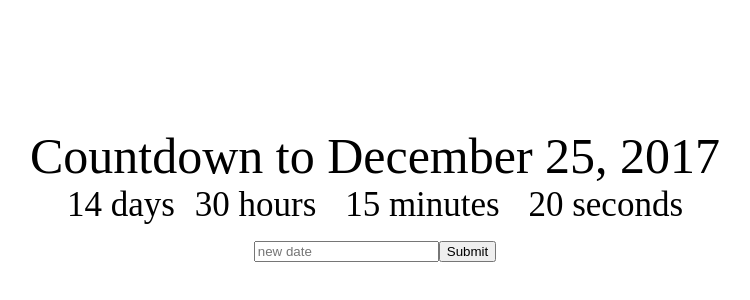
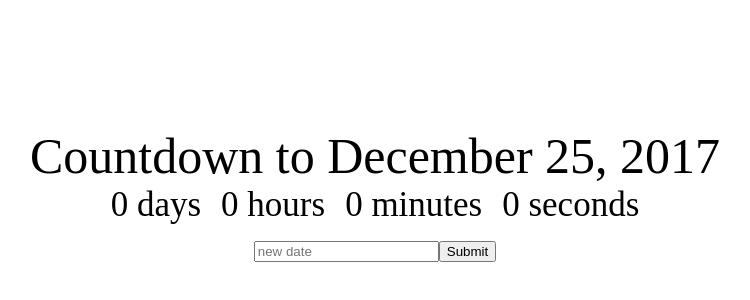
Before and after one commit to wtchou712/countdown-reactjs, a React (Create React App) app: page / in a window 1280 px wide. Shown: the part 126-426 px from the top of the page, without its empty margins (265-1015 px from the left). Built offline with nearby package versions, Linux system fonts and the light colour scheme.

Commit message:
clock component

```diff
--- a/src/App.jsx
+++ b/src/App.jsx
@@ -1,16 +1,18 @@
 import React, { Component } from 'react';
+import Clock from './Clock.jsx';
 import './App.css';
 
 class App extends Component {
 	constructor(props){
 		super(props);
 		this.state = {
-			deadline: "December 25, 2017"
+			deadline: "December 25, 2017",
+			newDeadline: ''
 		}
 	}
 
 	changeDeadline(){
-		this.setState({deadline: 'November 25, 2017'})
+		this.setState({deadline: this.state.newDeadline});
 	}
 
 	render() {
@@ -19,14 +21,12 @@
 				<div className="App-title">
 					Countdown to {this.state.deadline}
 				</div>
+				<Clock />
 				<div>
-					<div className="Clock-days">14 days</div>
-					<div className="Clock-hours">30 hours </div>
-					<div className="Clock-minutes">15 minutes </div>
-					<div className="Clock-seconds">20 seconds </div>
-				</div>
-				<div>
-					<input placeholder='new date'/>
+					<input
+						placeholder = 'new date'
+						onChange={event => this.setState({newDeadline: event.target.value})}
+					/>
 					<button onClick={() => this.changeDeadline()}>Submit</button>
 				</div>
 			</div>
--- /dev/null
+++ b/src/Clock.jsx
@@ -0,0 +1,28 @@
+import React, { Component } from 'react';
+import './App.css'
+
+class Clock extends Component{
+	constructor(props){
+		super(props);
+		this.state = {
+			days: 0,
+			hours: 0,
+			minutes: 0,
+			seconds: 0
+		}
+	}
+
+
+	render() {
+		return(
+			<div>
+				<div className="Clock-days">{this.state.days} days</div>
+				<div className="Clock-hours">{this.state.hours} hours</div>
+				<div className="Clock-minutes">{this.state.minutes} minutes</div>
+				<div className="Clock-seconds">{this.state.seconds} seconds</div>
+			</div>
+		)
+	}
+}
+
+export default Clock;
```
